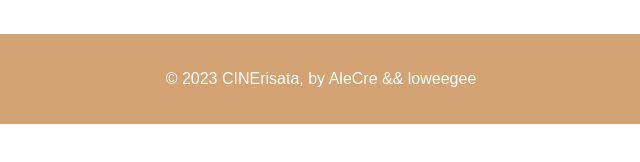
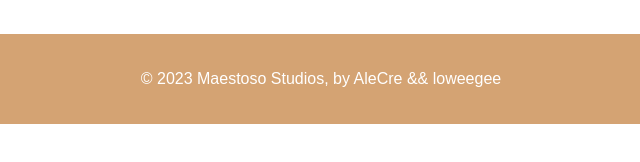
Before and after one commit to alecrespi/cinema-webservice-SD2023, a plain HTML site: page client-web/movie.html in a window 1280 px wide. Shown: the part 252-414 px from the top of the page, 319-959 px from the left. Drawn offline with Linux system fonts and the light colour scheme; no server answers.

Commit message:
adding screenshots

```diff
--- a/client-web/movie.html
+++ b/client-web/movie.html
@@ -26,7 +26,7 @@
 </main>
 <footer>
     <!-- Add your footer content here -->
-    <p>&copy; 2023 CINErisata, by AleCre && loweegee</p>
+    <p>&copy; 2023 Maestoso Studios, by AleCre && loweegee</p>
 </footer>
 <script>
 
```
Also changed, not shown: screenshots/Screenshot 2023-06-30 at 22.50.58.png (added), screenshots/Screenshot 2023-06-30 at 22.52.04.png (added), screenshots/Screenshot 2023-06-30 at 22.52.17.png (added), screenshots/Screenshot 2023-06-30 at 22.52.37.png (added), screenshots/Screenshot 2023-06-30 at 22.52.46.png (added), 7 other files.
